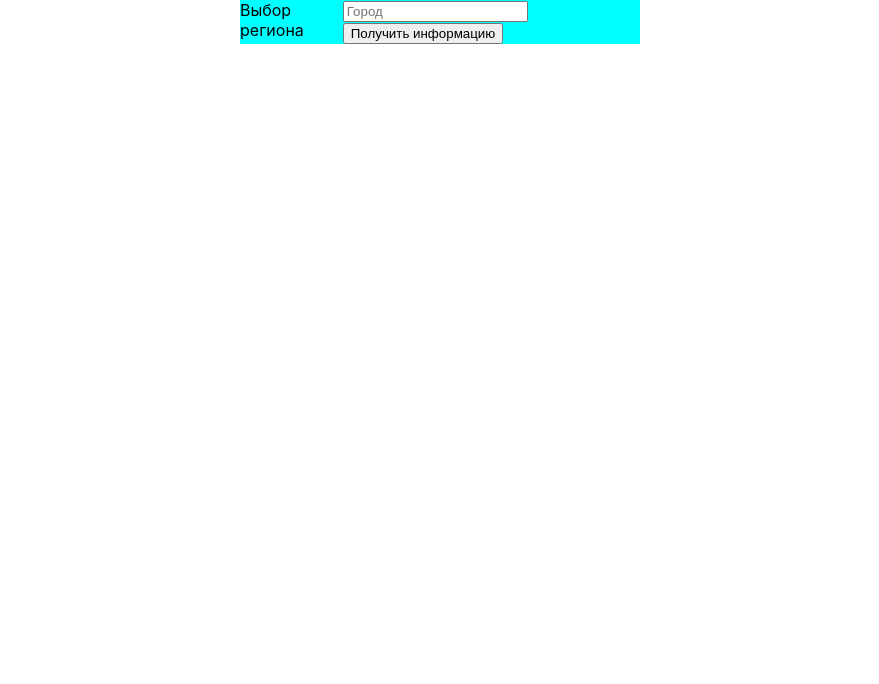
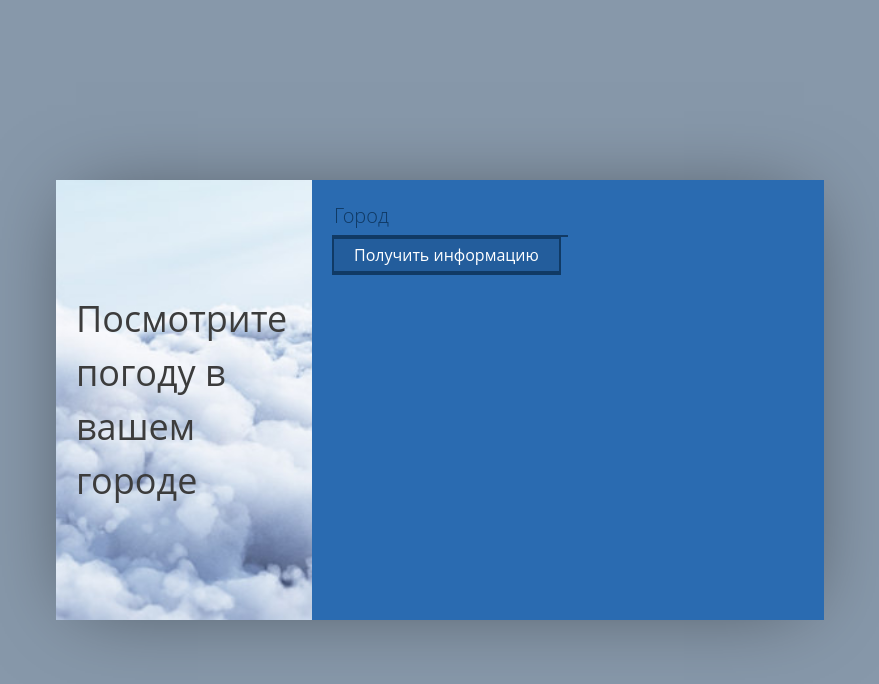
Before and after one commit to Shevja/temperatureDisplay, a React (Create React App) app: page / in a window 1280 px wide. Shown: the top 684 px of the page, without its empty margins (200-1079 px from the left). Built offline with nearby package versions, Linux system fonts and the light colour scheme.

Commit message:
added styles

```diff
--- /dev/null
+++ b/src/components/assets/body.css
@@ -0,0 +1,18 @@
+.wrapper {
+    display: flex;
+    justify-content: center;
+    align-items: center;
+    height: 100vh;
+    font-family: "Open Sans", serif;
+
+    background-color:rgb(135, 152, 170);
+}
+
+.main {
+    display: flex;
+    height: 55vh;
+    width: 60%;
+    margin: 0 auto;
+
+    box-shadow: 0px 2px 80px -20px rgba(0,0,0,0.5);
+}
--- a/src/components/assets/form.css
+++ /dev/null
@@ -1,6 +0,0 @@
-.form-container {
-    display: flex;
-    justify-content: center;
-    width: 400px;
-    background-color: aqua;
-}
--- /dev/null
+++ b/src/components/assets/info.css
@@ -0,0 +1,13 @@
+.info-container {
+    display: flex;
+    justify-content: center;
+    align-items: center;
+
+    height: 55vh;
+    padding: 20px;
+    background: url("img/weather.jpg") center center no-repeat;
+    background-size: cover;
+
+    color: rgb(60, 60, 60);
+    font-size: 36px;
+}
--- a/src/components/assets/weather.css
+++ b/src/components/assets/weather.css
@@ -1,7 +1,53 @@
 .weather-container {
     display: flex;
     flex-direction: column;
+    color: #fff;
 
-    margin-top: 20px;
-    background-color: aqua;
+    padding: 20px 20px;
+    background-color: #2a6bb1;
 }
+
+input[type="text"] {
+    background-color: transparent;
+    border: 0;
+    border-bottom: solid 2px #113a65;
+    width: 50%;
+    padding-bottom: 4px;
+    color: #fff;
+    font-weight: lighter;
+    margin-right: 20px;
+    font-size: 20px;
+    outline: none;
+}
+
+input::-webkit-input-placeholder {
+    color: #103a65;
+}
+
+input::-moz-placeholder {
+    color: #103a65;
+}
+
+button {
+    border: 2px solid #103a65;
+    border-bottom: 4px solid #103a65;
+    padding: 4px 20px;
+    border-radius: 2px;
+    cursor: pointer;
+    background-color: #235d9c;
+    color: #fff;
+    outline: none !important;
+}
+
+button:hover {
+    border-bottom: 2px solid #103a65;
+    position: relative;
+    top: 2px;
+}
+
+button:active {
+    border-bottom: 2px solid transparent;
+    border-color: transparent;
+    position: relative;
+    top: 2px;
+}
--- a/src/components/body.jsx
+++ b/src/components/body.jsx
@@ -1,6 +1,10 @@
 import React, { Component } from "react";
 import Form from './elements/form'
 import Weather from './elements/weather'
+import Info from './elements/info'
+import './assets/body.css'
+import './assets/info.css'
+import './assets/weather.css'
 
 const API_KEY = "c642b6f7c81d3c42f61081b23d3bded5"
 
@@ -57,7 +61,12 @@ class Body extends Component {
 
     render() {
         return (
-            <div style={{ display: 'flex', alignItems: 'center', flexDirection: 'column' }}>
+            <div className="wrapper">
+                <div className="main">
+                    <div className="col-sm-4 info-container">
+                        <Info />
+                    </div>
+                    <div className="col-sm-8 weather-container">
                         <Form weatherMethod={this.getWeatherInfo} />
                         <Weather
                             city={this.state.city}
@@ -68,6 +77,8 @@ class Body extends Component {
                             error={this.state.error}
                         />
                     </div>
+                </div>
+            </div>
         );
     };
 }
--- a/src/components/elements/form.jsx
+++ b/src/components/elements/form.jsx
@@ -1,14 +1,12 @@
 import React from "react";
-import '../assets/form.css'
 
 const Form = props => (
-    <div className="form-container">
-                Выбор региона
-                <form onSubmit={ props.weatherMethod }>
-                    <input type="text" name="city" placeholder="Город" />
-                    <button>Получить информацию</button>
-                </form>
-            </div>
+    <div>
+        <form onSubmit={props.weatherMethod}>
+            <input type="text" name="city" placeholder="Город" />
+            <button>Получить информацию</button>
+        </form>
+    </div>
 )
 
 export default Form;
--- /dev/null
+++ b/src/components/elements/info.jsx
@@ -0,0 +1,9 @@
+import React from "react";
+
+const Info = () => (
+    <div>
+        Посмотрите погоду в вашем городе
+    </div>
+)
+
+export default Info;
--- a/src/components/elements/weather.jsx
+++ b/src/components/elements/weather.jsx
@@ -3,9 +3,8 @@ import '../assets/weather.css'
 
 const Weather = props => (
     <div>
-        {props.city &&
+        { props.city &&
             <div className="weather-container">
-                Информация о погоде
                 <p>Город: {props.city}, {props.country}</p>
                 <p>Температура: {props.temp}</p>
                 <p>Восход: {props.sunrise}</p>
--- a/src/index.js
+++ b/src/index.js
@@ -2,6 +2,7 @@ import React from 'react';
 import ReactDOM from 'react-dom/client';
 import './index.css';
 import App from './App';
+import 'bootstrap/dist/css/bootstrap.min.css'
 import reportWebVitals from './reportWebVitals';
 
 const root = ReactDOM.createRoot(document.getElementById('root'));
```
Also changed, not shown: package.json (+6 -1 lines), src/App.css (line endings or trailing spaces), src/components/assets/img/weather.jpg (added), 1 other file (tests, documents, lock files or other folders). Lines whose indentation alone changed are shown as unchanged.
